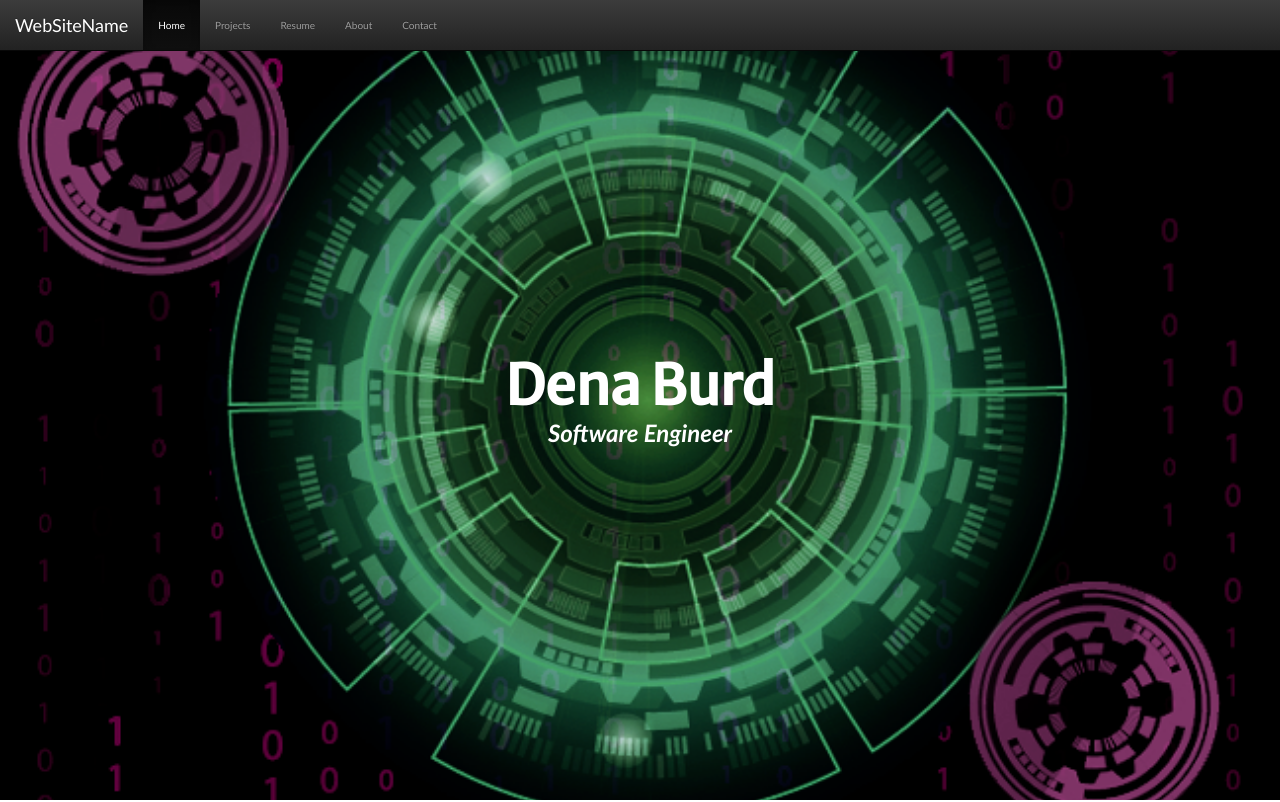
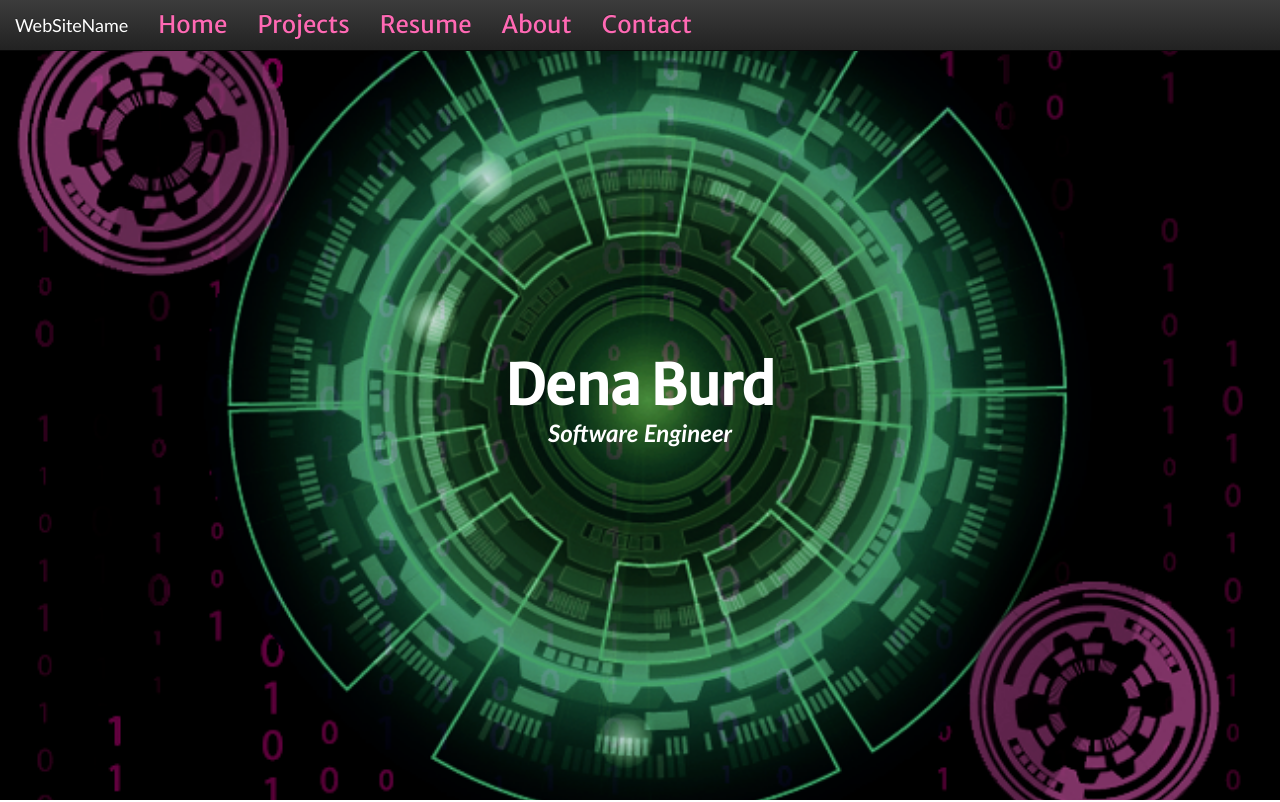
Before and after one commit to gitburd/portfolio, a website with bundled scripts: page index.html in a window 1280 px wide. Shown: the top 802 px of the page. Built offline with nearby package versions, Linux system fonts and the light colour scheme; a web font is replaced by a local one.

Commit message:
style nav1

```diff
--- a/index.html
+++ b/index.html
@@ -57,11 +57,12 @@
           </div>
           <div class="collapse navbar-collapse" id="myNavbar">
             <ul class="nav navbar-nav">
-              <li class="active"><a href="#">Home</a></li>
-              <li><a href="#portfolio">Projects</a></li>
-              <li><a href="#resume">Resume</a></li>
-              <li><a href="#about">About</a></li>
-              <li><a href="#contact">Contact</a></li>
+              <!-- <li class="nav-link"><a href="#page-top"></a></li> -->
+              <li><a class="nav-link" href="#page-top">Home</a></li>
+              <li><a class="nav-link" href="#portfolio">Projects</a></li>
+              <li><a class="nav-link" href="#resume">Resume</a></li>
+              <li><a class="nav-link" href="#about">About</a></li>
+              <li><a class="nav-link" href="#contact">Contact</a></li>
             </ul>
 
           </div>
--- a/my-style.css
+++ b/my-style.css
@@ -60,6 +60,15 @@ body {margin: 0;
     display: block;
     margin: auto;
 }
+
+
+.nav-link{
+    color:hotpink !important;
+    font-family: 'Merriweather Sans','Nunito','Nova Round', 'Baloo', Bookman;
+    font-size: 24px;
+}
+
+
 h1.land{
   color:white !important;
   font-family: 'Merriweather Sans','Nunito','Nova Round', 'Baloo', Bookman;
```
Also changed, not shown: img/flower-4-01.png.
